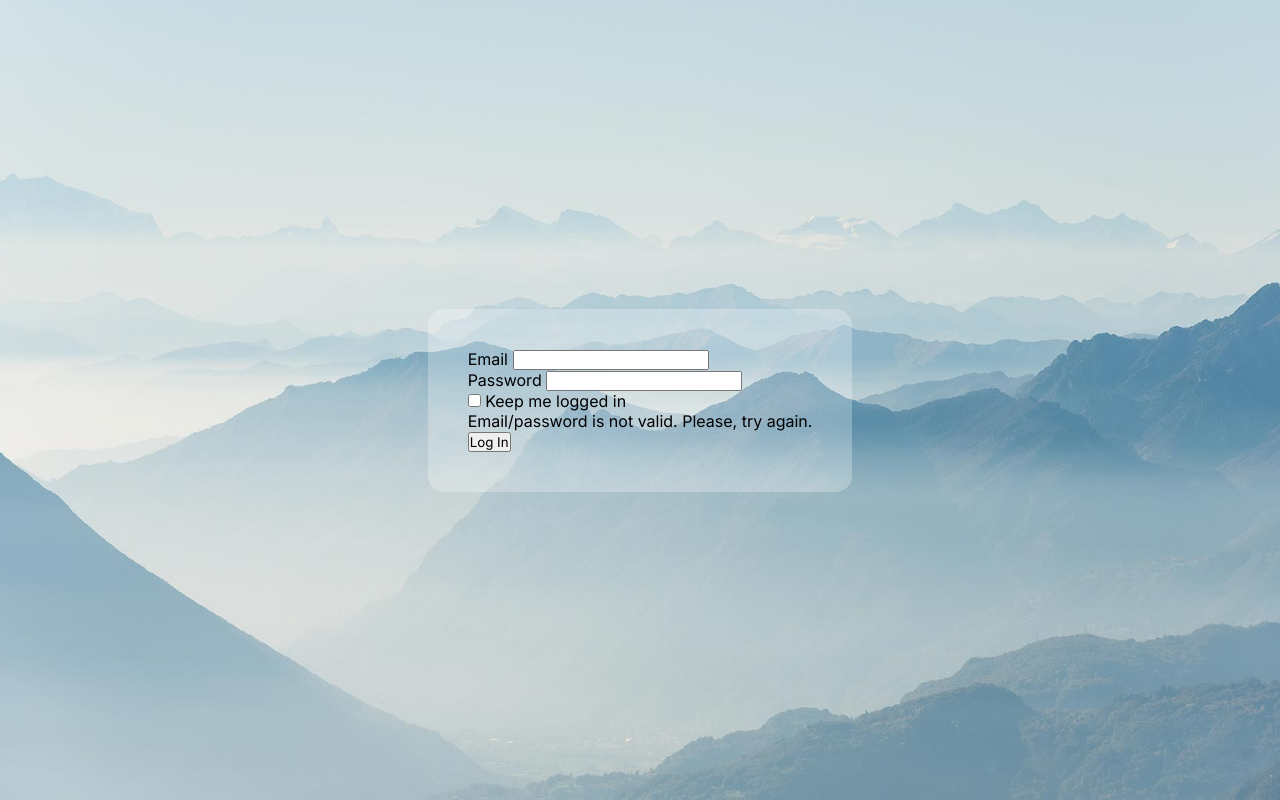
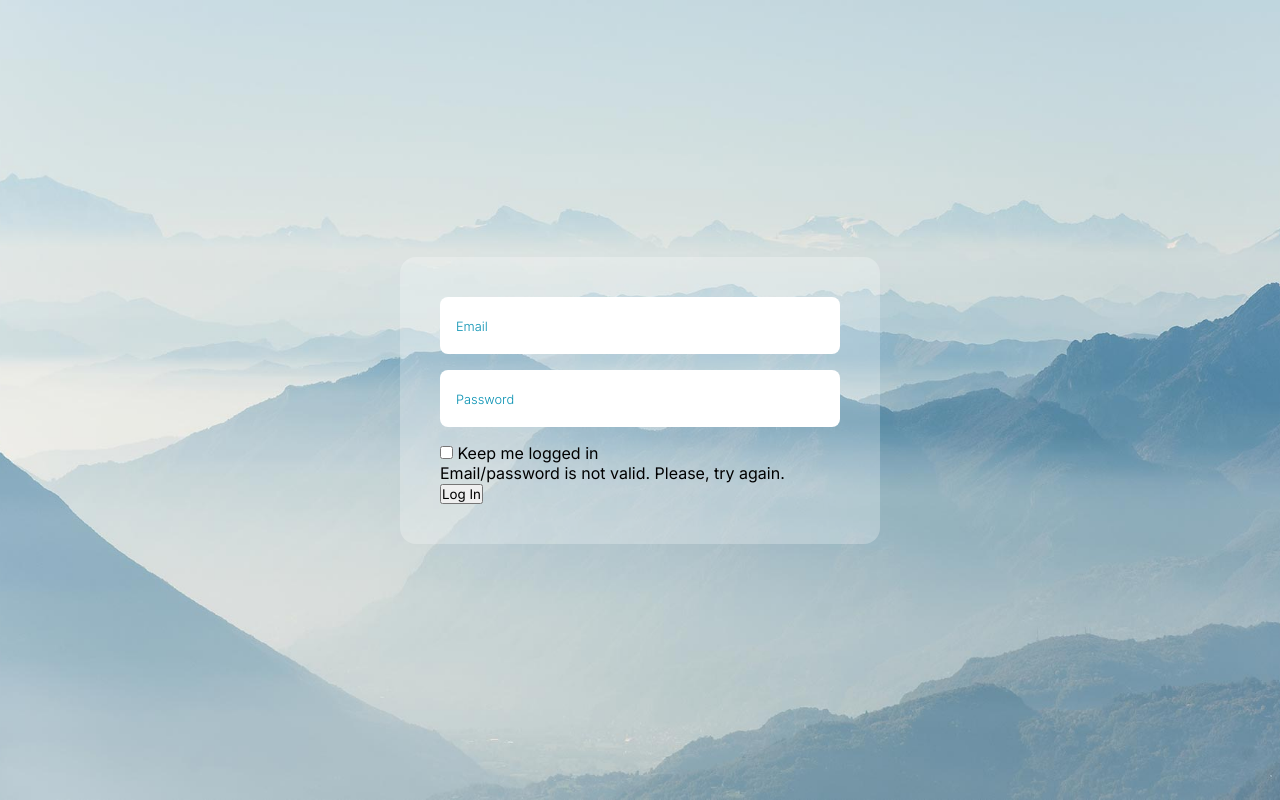
Before and after one commit to julianosill/js-basic-login-form, a plain HTML site: page index.html in a window 1280 px wide. Drawn offline with Linux system fonts and the light colour scheme.

Commit message:
style(input[text]): style e-mail and password inputs

```diff
--- a/style.css
+++ b/style.css
@@ -28,4 +28,42 @@ html {
 		border-radius: 1rem;
 		padding: 2.5rem;
 		max-width: 480px;
+		width: 90%;
 	}
+
+	.input-group {
+		align-items: baseline;
+		background-color: #fff;
+		border-radius: 0.5rem;
+		display: flex;
+		margin: 0 0 1rem;
+		padding: 1rem;
+		transition: all ease .25s;
+	}
+
+		.input-group:hover {
+			box-shadow: 4px 6px 12px rgba(0,0,0,0.1);
+		}
+
+		.form-label {
+			color: #0891B2;
+			flex: 1;
+			font-size: 0.8rem;
+			font-weight: 300;
+		}
+
+		.form-input {
+			border-bottom: 1px solid #fff;
+			border-left: none;
+			border-right: none;
+			border-top: none;
+			color: #333;
+			font-size: 1rem;
+			flex: 4;
+			line-height: 1.5rem;
+		}
+
+		.form-input:focus-visible {
+			outline: none;
+			border-color: #0891B2;
+		}
```
